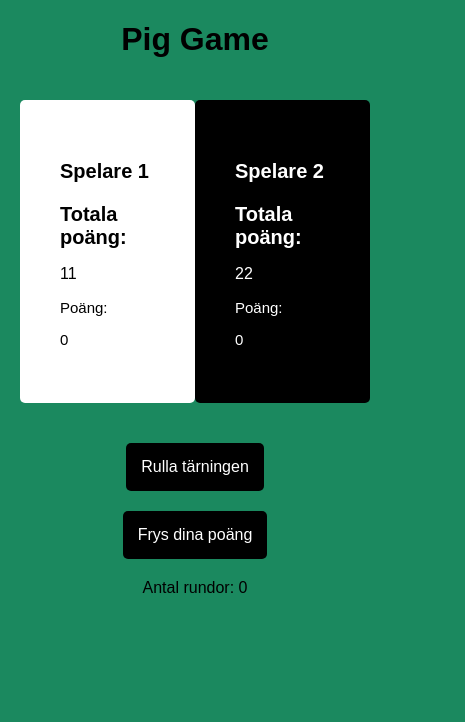
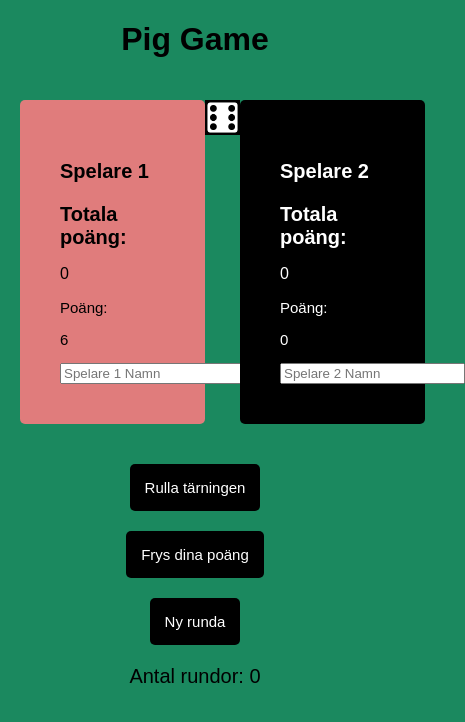
Before and after one commit to AleksanderBjelk/java23-js-i1-Aleksander-Bjelk, a plain HTML site: page index.html in a window 390 px wide. Both pictures are taken after a click on the button "Rulla tärningen". Shown: the whole page, 465 px wide, since content can reach past the window. Drawn offline with Linux system fonts and the light colour scheme.

Commit message:
Fixar all javascript och små ändringar i html och css
Jag glömde att pusha då och då men är äntligen klar. Mitt stora problem var att jag satte player o som ett och player 1 som 2 vilket inte min kod kunde hantera. Jag hade även problem med math.ceil men det löste sig, tittade lite på math.trunc.

```diff
--- a/css/style.css
+++ b/css/style.css
@@ -18,11 +18,11 @@ body {
     border-radius: 5px;
 }
 
-.player_1 {
+.player_0 {
     background-color: white;
 }
 
-.player_2 {
+.player_1 {
     background-color: black;
     color: white;
 }
@@ -46,7 +46,7 @@ body {
     padding: 15px;
     background-color: black;
     color: white;
-    font-size: 16px;
+    font-size: 15px;
     border: 0;
     border-radius: 5px;
     transition: background-color 0.4s;
@@ -59,10 +59,23 @@ body {
 }
 
 .currentRounds {
-    font-size: 16px;
+    font-size: 20px;
     text-align: center;
 }
 
 .center {
     text-align: center;
 }
+
+.dice {
+    width: 10%;
+    height: 10%;
+}
+
+.playerActive {
+    background-color: rgb(224, 124, 124);
+}
+
+.winnerPlayer .playerName {
+    color: #e8a600;
+}
--- a/index.html
+++ b/index.html
@@ -8,42 +8,51 @@
     <script src="js/script.js" defer></script>
     <title>Pig game!</title>
 </head>
+
 <body>
-    <h1 class="center">Pig Game</h1>
+    <h1 class="center"> Pig Game</h1>
     <div class="container">
-        <form class="player player_1 active">
+        <!-- Form och allt som har med spelare 1 att göra -->
+        <form class="player player_0 p_active">
             <div class="totalPoints">
                 <h2 class="playerName">
-                    <p>Spelare 1</p>
+                    <p id="playerNameDisplay_0" >Spelare 1</p>
                     Totala poäng:
                 </h2>
-                <p class="showTotalPoints" id="tPoints_P1">11</p>
+                <p class="showTotalPoints" id="tPoints_P0">0</p>
             </div>
-                <div class="currentPoints" id="currentPoints_P1">
+                <div class="currentPoints" >
                     <p>Poäng: </p>
-                    <p class="countCurrentPoints">0</p>
+                    <p class="countCurrentPoints" id="currentPoints_P0" >0</p>
+                    <input type="text" id="playerNameInput_0" placeholder="Spelare 1 Namn">
                 </div>
         </form>
 
+        <!-- Bild på tärningen som byts ut men startar med tärningen som visar 1 -->
+        <img src="images/dice-1.png" class="dice"/>
 
-        <form class="player player_2">
+        <!-- Form för spelare 2 -->
+        <form class="player player_1">
             <div class="totalPoints">
                 <h2 class="playerName">
-                    <p>Spelare 2</p>
+                    <p id="playerNameDisplay_1">Spelare 2</p>
                     Totala poäng:
                 </h2>
-                <p class="showTotalPoints" id="tPoints_P2">22</p>
+                <p class="showTotalPoints" id="tPoints_P1">0</p>
             </div>
-            <div class="currentPoints" id="currentPoints_P2">
+            <div class="currentPoints">
                 <p>Poäng: </p>
-                <p class="countCurrentPoints" id="cPoints">0</p>
+                <p class="countCurrentPoints" id="currentPoints_P1">0</p>
+                <input type="text" id="playerNameInput_1" placeholder="Spelare 2 Namn">
             </div>
         </form>
     </div>
 
-    <button class="button" id="rollDice">Rulla tärningen</button>
-    <button class="button" id="freezeButton">Frys dina poäng</button>
-    <p class="currentRounds">Antal rundor: 0</p>
+        <!-- Knappar för att rulla tärning, frysa poäng och starta en ny omgång -->
+        <button class="button" id="rollDice">Rulla tärningen</button>
+        <button class="button" id="freezeButton">Frys dina poäng</button>
+        <button class="button" id="newRoundButton">Ny runda</button>
+        <p class="currentRounds">Antal rundor: 0</p>
 
 </body>
 </html>
--- a/js/script.js
+++ b/js/script.js
@@ -1,7 +1,143 @@
 //alla variabler som kommer användas
-const player1El = document.querySelector(".player_1");
-const player2El = document.querySelector(".player_2");
-const currentPointsP1El = document.getElementById("currentPoints_P1");
-const currentPointsP2El = document.getElementById("currentPoints_P2");
-const totalPointsP1El = document.getElementById('tPoints_P1');
-const totalPointsP2El = document.getElementById('tPoints_P2');
+const player1El = document.querySelector(".player_0");
+const player2El = document.querySelector(".player_1");
+const currentPointsP1El = document.getElementById("currentPoints_P0");
+const currentPointsP2El = document.getElementById("currentPoints_P1");
+const totalPointsP1El = document.getElementById("tPoints_P0");
+const totalPointsP2El = document.getElementById("tPoints_P1");
+
+const diceEl = document.querySelector(".dice");
+const btnNew = document.getElementById("newRoundButton");
+const btnRoll = document.getElementById("rollDice");
+const btnFreeze = document.getElementById("freezeButton");
+
+const playerNameDisplay_0 = document.getElementById("playerNameDisplay_0");
+const playerNameDisplay_1 = document.getElementById("playerNameDisplay_1");
+const playerNameInput_0 = document.getElementById("playerNameInput_0");
+const playerNameInput_1 = document.getElementById("playerNameInput_1");
+
+let scores;
+let currentScore;
+let activePlayer;
+let playing;
+let roundCount = 0;
+
+//hantera tärningens funktion:
+btnRoll.addEventListener("click", function () {
+    if (playing) {
+        //generar en slumpmässig siffra melan 1-6 (notering: math.trunc +1 bättre?)
+        const dice = Math.ceil(Math.random() * 6);
+
+        //Ändrar bild utifrån vad vi får från det generade nummret (bilderna har siffror i namnet)
+        diceEl.src = `images/dice-${dice}.png`;
+
+        //Kollar om tärningen inte är en etta och då ger poäng, om det är ett kallar vi på-->
+        //switchplayer funktionen som byter spelare
+        if (dice !== 1) {
+            currentScore += dice;
+            document.getElementById(
+                `currentPoints_P${activePlayer}`
+            ).textContent = currentScore;
+        } else {
+            diceEl.src = `images/dice-${dice}.png`;
+            switchPlayer();
+        }
+    }
+});
+
+//fungerar så att om den aktiva spelaren byts sätts de nuvarnda poängen till noll
+//den ändrar att om spelaren är 1 blir den 0 och vise versa
+const switchPlayer = function () {
+    document.getElementById(`currentPoints_P${activePlayer}`).textContent = 0;
+    currentScore = 0;
+    activePlayer = activePlayer === 0 ? 1 : 0;
+    player1El.classList.toggle("playerActive");
+    player2El.classList.toggle("playerActive");
+};
+
+//Hanterar sparandet av poängen
+btnFreeze.addEventListener("click", function () {
+    if (playing) {
+        //lägger till poängen på dem totala poängen
+        scores[activePlayer] += currentScore;
+
+        document.getElementById(`tPoints_P${activePlayer}`).textContent =
+            scores[activePlayer];
+
+        // kollar om poängen är högre eller lika med 100, då stoppar spelet
+        if (scores[activePlayer] >= 100) {
+            playing = false;
+
+            //Hanterar vinnaren och lägger till rätt CSS
+            document
+                .querySelector(`.player_${activePlayer}`)
+                .classList.add("winnerPlayer");
+            document
+                .querySelector(`.player_${activePlayer}`)
+                .classList.remove("playerActive");
+        } else {
+            switchPlayer();
+        }
+    }
+});
+
+//knapp för att starta en ny omgång och kallar på funktionen som hanterar det
+btnNew.addEventListener("click", function () {
+    startNewRound();
+});
+
+//räknar omgångerna och nolställer alla värden
+const startNewRound = function () {
+    roundCount++;
+
+    scores = [0, 0];
+    currentScore = 0;
+    activePlayer = 0;
+    playing = true;
+
+    //nollställer alla visuella element
+    totalPointsP1El.textContent = 0;
+    totalPointsP2El.textContent = 0;
+    currentPointsP1El.textContent = 0;
+    currentPointsP2El.textContent = 0;
+
+    player1El.classList.remove("winnerPlayer");
+    player2El.classList.remove("winnerPlayer");
+    player1El.classList.add("playerActive");
+    player2El.classList.remove("playerActive");
+    document.querySelector(
+        ".currentRounds"
+    ).textContent = `Antal rundor: ${roundCount}`;
+};
+
+//Hur spelet ska startas från allra första början
+const init = function () {
+    scores = [0, 0];
+    currentScore = 0;
+    activePlayer = 0;
+    playing = true;
+
+    totalPointsP1El.textContent = 0;
+    totalPointsP2El.textContent = 0;
+    currentPointsP1El.textContent = 0;
+    currentPointsP2El.textContent = 0;
+
+    player1El.classList.remove("winnerPlayer");
+    player2El.classList.remove("winnerPlayer");
+    player1El.classList.add("playerActive");
+    player2El.classList.remove("playerActive");
+
+    document.querySelector(
+        ".currentRounds"
+    ).textContent = `Antal rundor: ${roundCount}`;
+};
+
+playerNameInput_0.addEventListener("input", function () {
+    playerNameDisplay_0.textContent = playerNameInput_0.value || "Spelare 1";
+});
+
+playerNameInput_1.addEventListener("input", function () {
+    playerNameDisplay_1.textContent = playerNameInput_1.value || "Spelare 2";
+});
+
+init();
```
